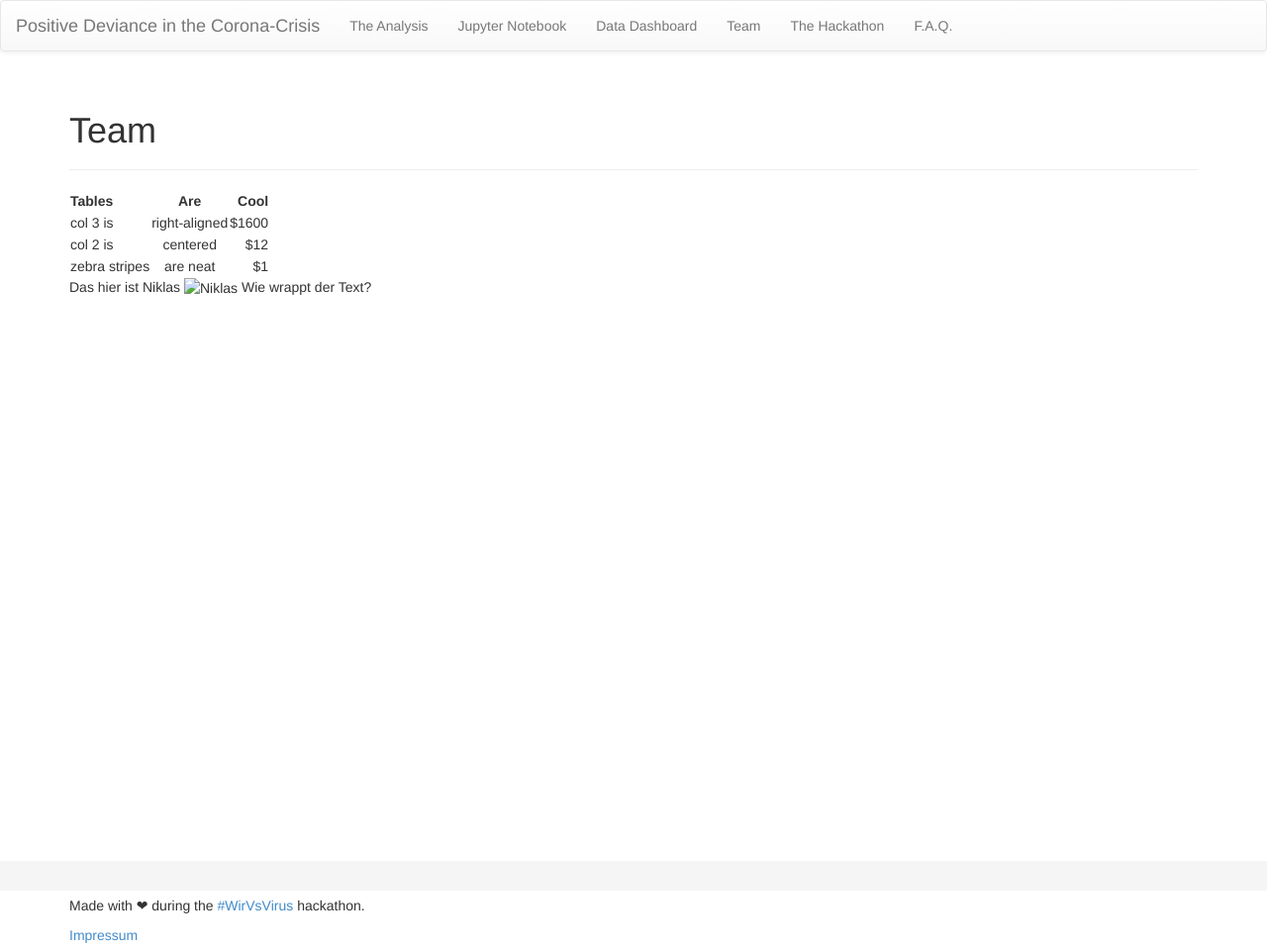
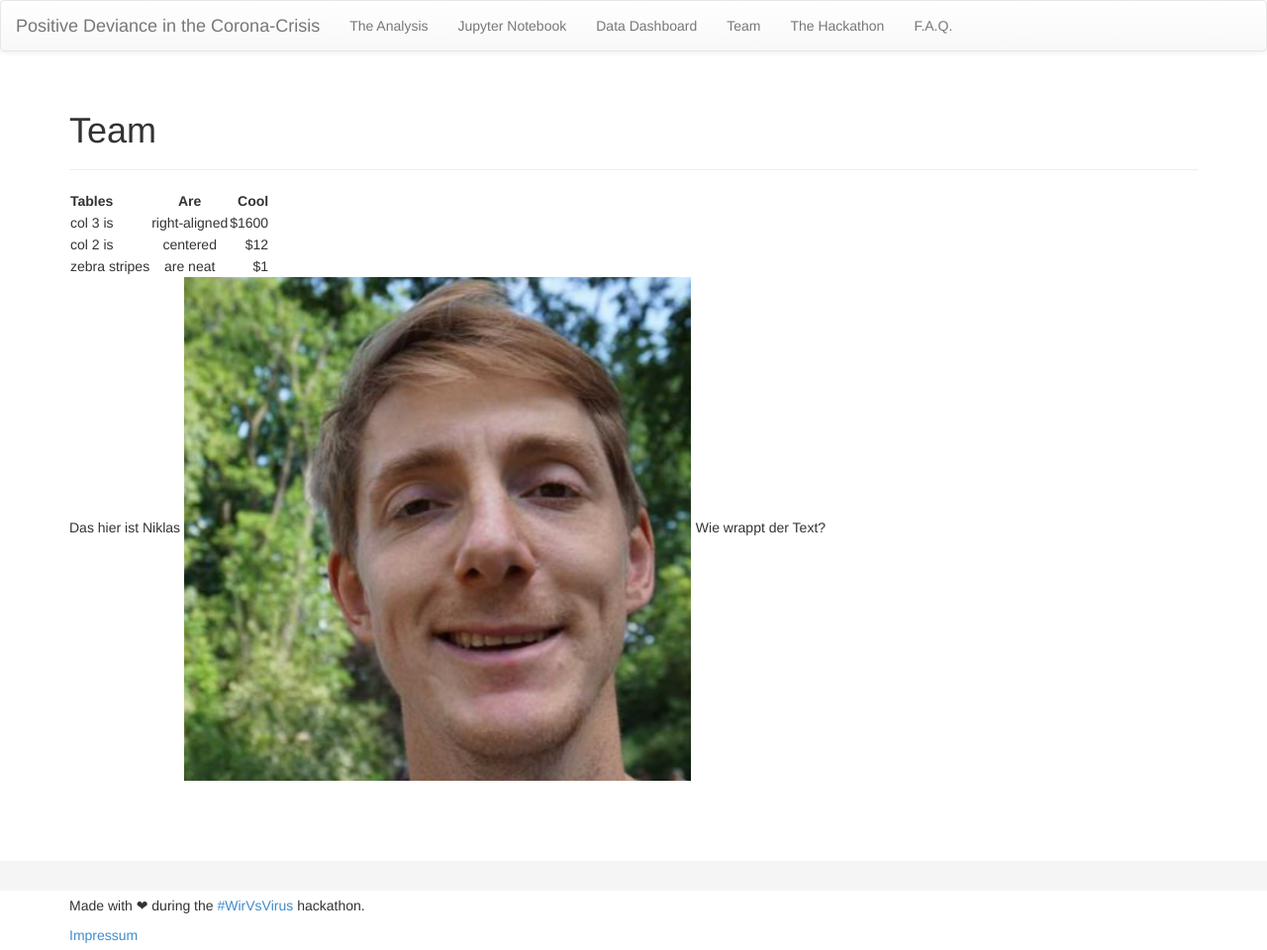
Before and after one commit to pd-viral/web, a Jekyll site: the page built from pages/team.md, in a window 1280 px wide. Shown: the whole page at 99% size. Built offline with Jekyll 4.4.1, drawn with Linux system fonts in a browser that asks for light colours; nearby versions of some CDN libraries.

Commit message:
some changes

```diff
--- a/pages/team.md
+++ b/pages/team.md
@@ -14,5 +14,5 @@ description: This is our team
 
 
 Das hier ist Niklas
-![Niklas](img/profile/NiklasWulkow.png)
+![Niklas](../img/profile/NiklasWulkow.png)
 Wie wrappt der Text?
```
